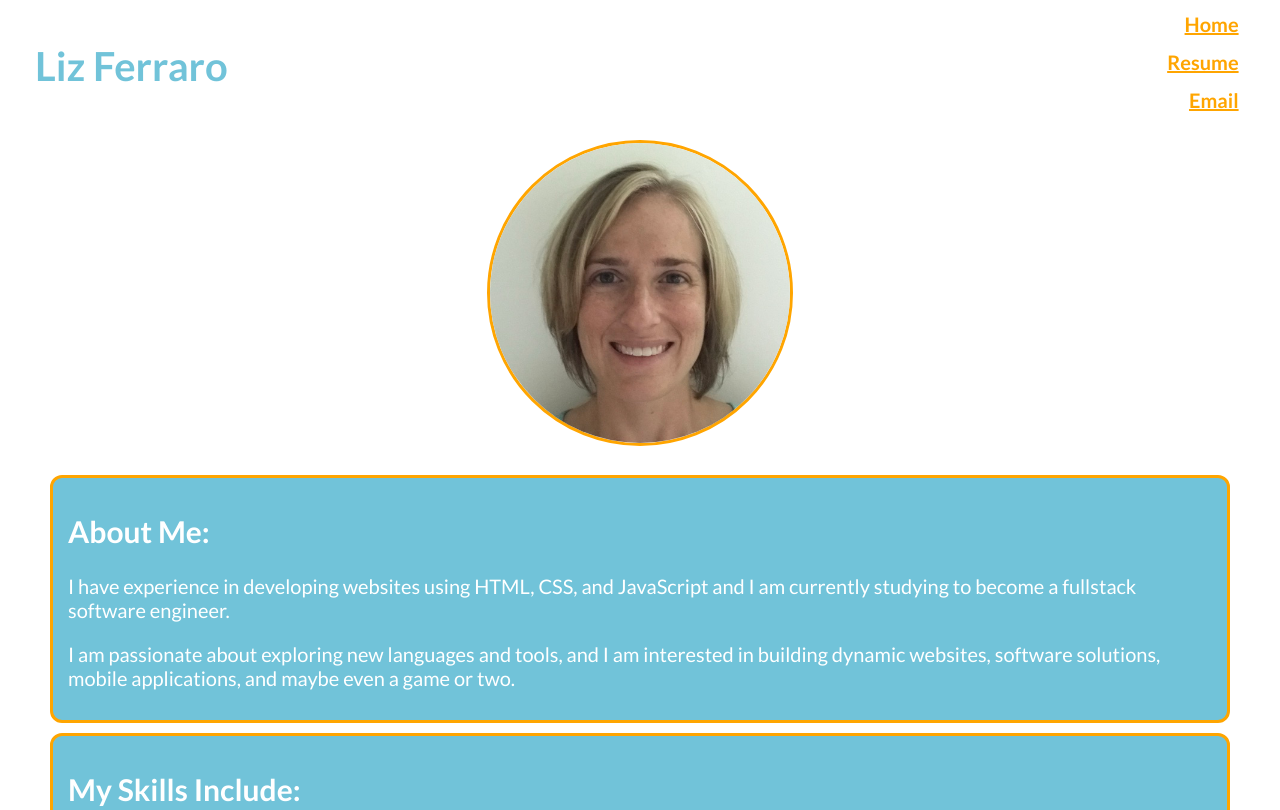
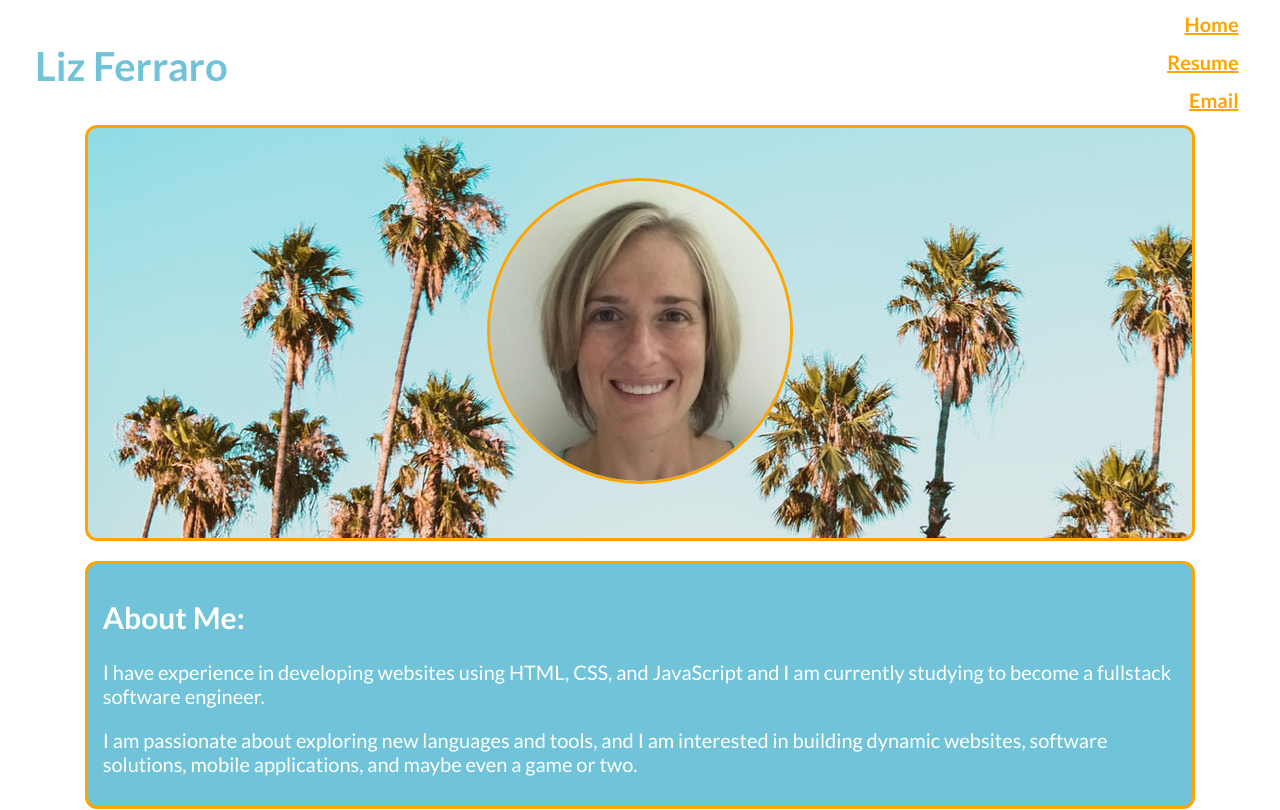
Before and after one commit to lizferraro/lizferraro.github.io, a plain HTML site: page index.html in a window 1280 px wide. Shown: the top 810 px of the page. Drawn offline with Linux system fonts and the light colour scheme.

Commit message:
added background banner image

```diff
--- a/index.html
+++ b/index.html
@@ -24,7 +24,7 @@
         </header>
 
         <main>
-            <div>
+            <div class="banner-box">
                 <img src="images/liz-ferraro-profile-500.jpg" alt="liz ferraro profile photo" id="profile-img"/>
             </div>
             <section id="about-me">
--- a/styles.css
+++ b/styles.css
@@ -7,9 +7,6 @@ html {
 body {
     font-family: 'Lato', sans-serif;
     text-align: center;
-    margin-left: 50px;
-    margin-right: 50px;
-    margin-bottom: 20px;
 }
 
 header {
@@ -34,13 +31,24 @@ main {
     margin-top: 125px;
 }
 
+.banner-box {
+    background-image: url("images/palmtrees-corey-agopian--unsplash.jpg");
+    background-repeat: no-repeat;
+    padding: 10px 15px;
+    margin-left: auto;
+    margin-right: auto;
+    width: 85%;
+    border-radius: 12px;
+    border: solid 3px orange;
+    padding-top: 50px;
+    padding-bottom: 50px;
+}
+
 #profile-img {
     width: 300px;
     height: 300px;
     border: 3px solid orange;
     border-radius: 50%;
-    margin-bottom: 15px;
-    margin-top: 15px;
 }
 #navcontainer {
     position: absolute;
@@ -94,8 +102,11 @@ section {
     border-radius: 12px;
     text-align: left;
     padding: 10px 15px;
-    margin-top: 10px;
-    margin-bottom: 10px;
+    margin-top: 20px;
+    margin-bottom: 20px;
+    margin-left: auto;
+    margin-right: auto;
+    width: 85%;
 }
 
 footer {
```
Also changed, not shown: images/large. corey-agopian-5y4ljzRrDFA-unsplash (2).jpg (added), images/palmtrees-corey-agopian--unsplash.jpg (added), images/portfolio-website-day01.png (deleted), 3 other files.
